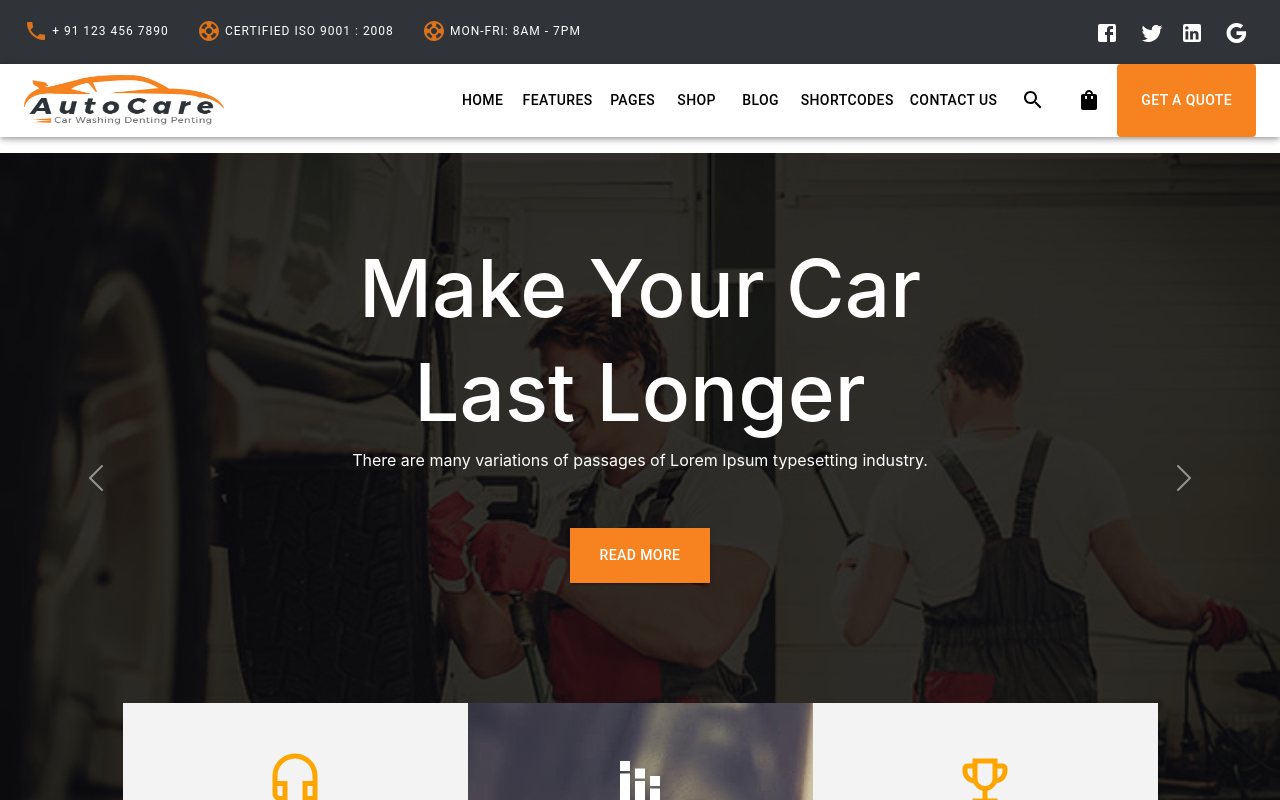
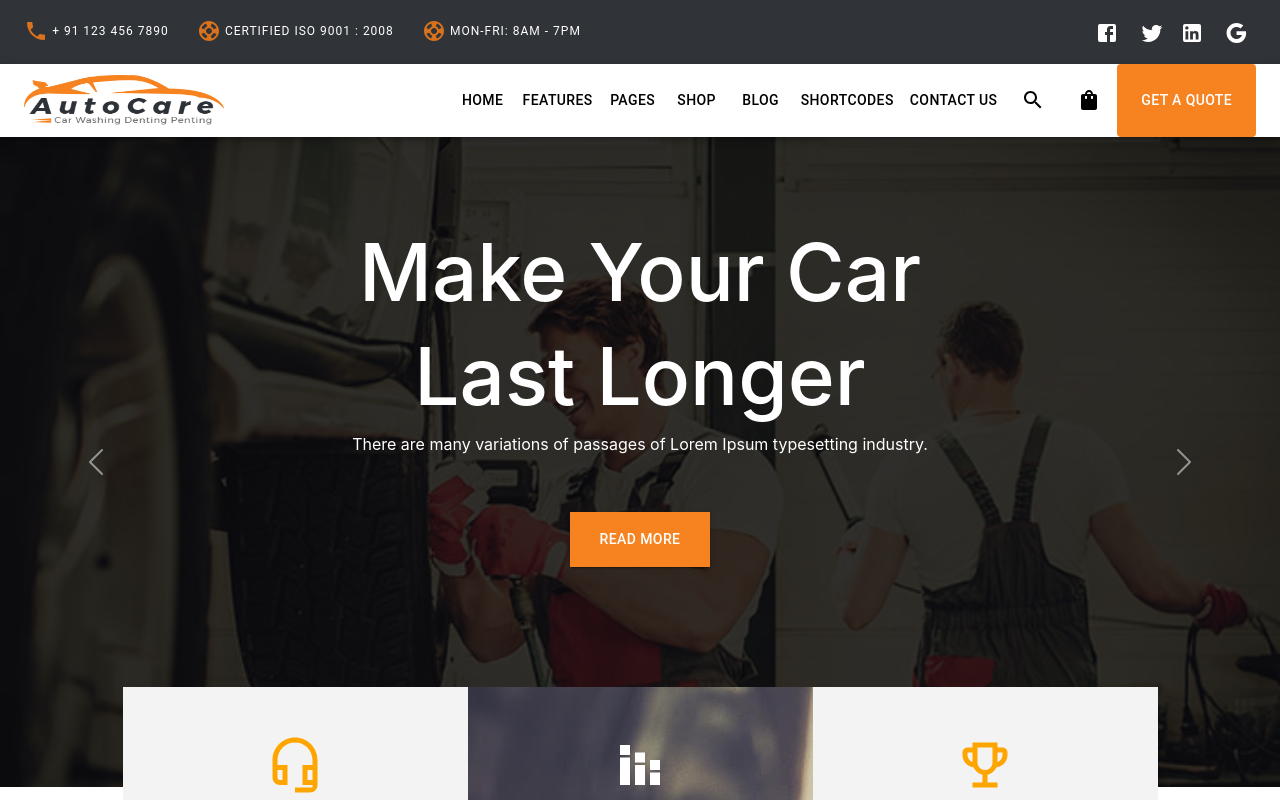
Before and after one commit to samkabir/React-Django-PostgreSQL-Autocar, a React (Create React App) app: page / in a window 1280 px wide. Shown: the top 800 px of the page. Built offline with nearby package versions, Linux system fonts and the light colour scheme.

Commit message:
header padding fixed

```diff
--- a/src/Components/Shared/Header/Header.js
+++ b/src/Components/Shared/Header/Header.js
@@ -18,6 +18,10 @@
 
 
 const Header = () => {
+
+    const headerStyle = {
+        paddingBottom : "0px"
+    }
 
     return (
         <div>
@@ -41,7 +45,7 @@
                     </Toolbar>
                 </AppBar>
             </Box>
-            <Box sx={{ flexGrow: 1, pb: 2 }}>
+            <Box sx={{ flexGrow: 1, pb: 2 }} style={headerStyle}>
                 <AppBar style={{ background: '#ffffff' }} position="static">
                     <Toolbar>
                         <Typography variant="h6" component="div" sx={{ flexGrow: 1 }}>
```
